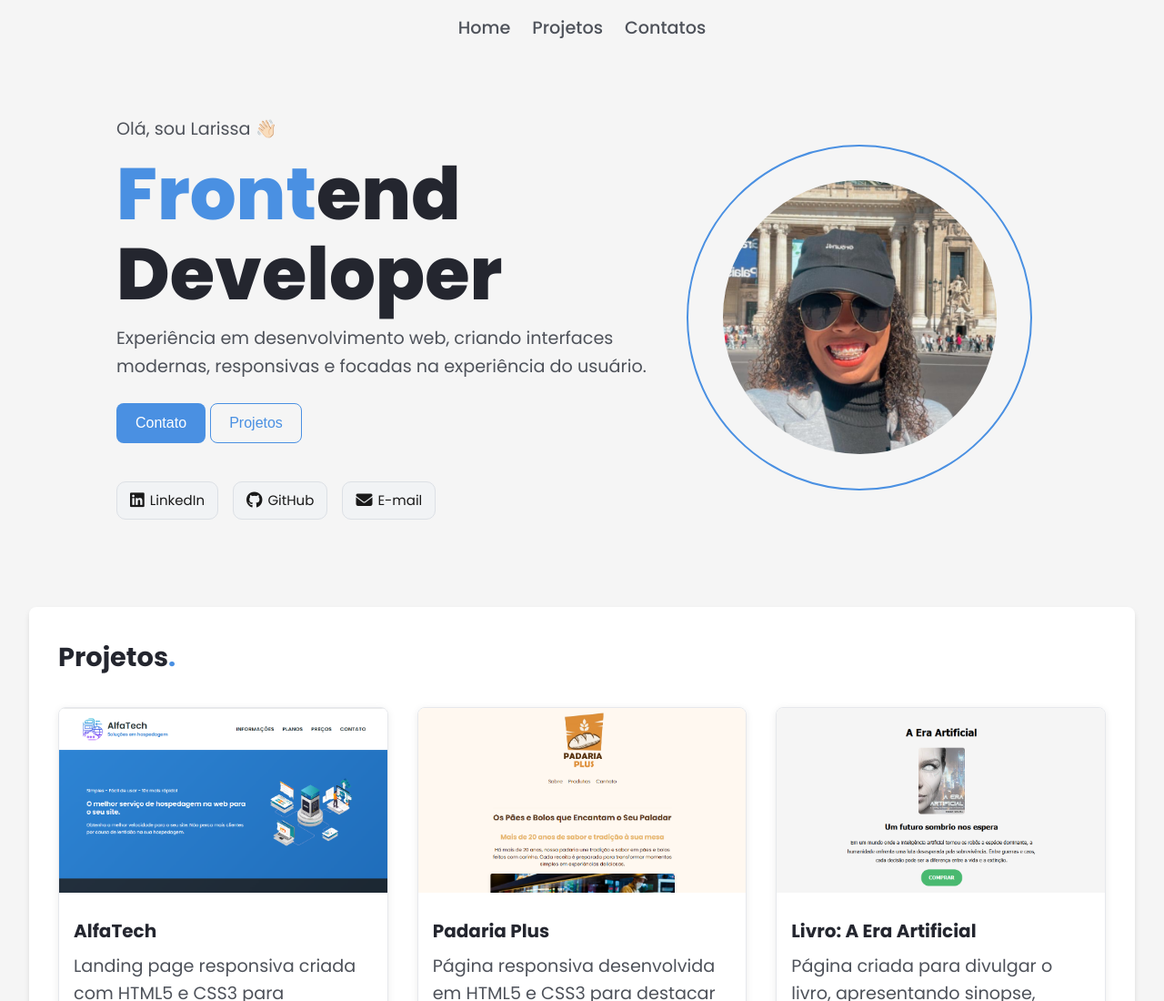
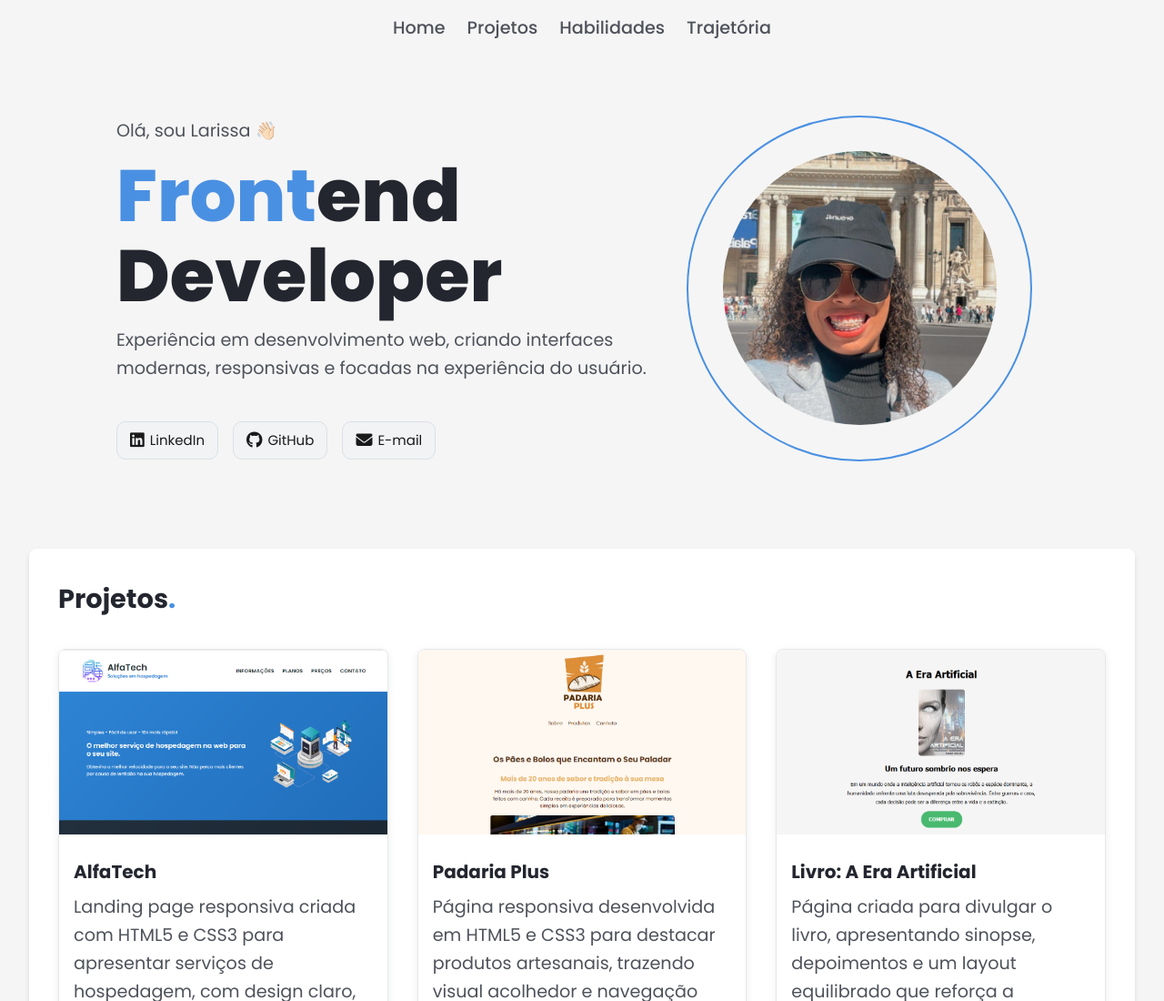
Before and after one commit to lari-dias/curriculo-larissa, a plain HTML site: page aula_001/index.html in a window 1280 px wide. Shown: the top 1100 px of the page at 91% size. Drawn offline with Linux system fonts and the light colour scheme.

Commit message:
curriculo-larissa

```diff
--- a/aula_001/index.html
+++ b/aula_001/index.html
@@ -21,9 +21,10 @@
     <header>
       <nav>
         <ul>
-          <li>Home</li>
-          <li>Projetos</li>
-          <li>Contatos</li>
+          <a href="#hero"><li>Home</li></a>
+          <a href="#projects"><li>Projetos</li></a>
+          <a href="#skills"><li>Habilidades</li></a>
+          <a href="#trajectory"><li>Trajetória</li></a>
         </ul>
       </nav>
     </header>
@@ -38,11 +39,6 @@
             Experiência em desenvolvimento web, criando interfaces modernas,
             responsivas e focadas na experiência do usuário.
           </p>
-
-          <div class="buttons">
-            <button class="primary">Contato</button>
-            <button class="outline">Projetos</button>
-          </div>
 
           <div class="social-links">
             <a
@@ -85,7 +81,7 @@
             </figure>
           </article>
 
-          <article class="project">
+          <article class="project" id="projects">
             <figure>
               <img src="./img/projeto-tres.png" alt="Padaria Plus preview" />
               <figcaption>
@@ -149,7 +145,7 @@
         </div>
       </section>
 
-      <section class="skills">
+      <section class="skills" id="skills">
         <h2 title="title-skills">Habilidades<span class="emphasis">.</span></h2>
         <ul class="skills-list">
           <li>HTML5</li>
@@ -164,7 +160,7 @@
         </ul>
       </section>
 
-      <section class="history">
+      <section class="history" id="trajectory">
         <h2 title="title-history">Trajetória<span class="emphasis">.</span></h2>
         <p>
           Formada em
--- a/aula_001/style.css
+++ b/aula_001/style.css
@@ -56,6 +56,11 @@ header nav ul li:hover {
   color: var(--primary-color);
 }
 
+header a {
+  text-decoration: none;
+  color: inherit;
+}
+
 #hero {
   display: grid;
   grid-template-columns: 1.2fr 0.8fr;
@@ -93,36 +98,6 @@ header nav ul li:hover {
   aspect-ratio: 1 / 1;
   object-fit: cover;
   border-radius: 50%;
-}
-
-button {
-  border: 1px solid transparent;
-  border-radius: 0.5rem;
-  cursor: pointer;
-  font-size: 1rem;
-  font-weight: 500;
-  padding: 0.75rem 1.25rem;
-  transition: all 0.3s ease;
-}
-
-button.primary {
-  background-color: var(--primary-color);
-  color: #fff;
-}
-
-button.outline {
-  background-color: transparent;
-  border: 1px solid var(--primary-color);
-  color: var(--primary-color);
-}
-
-button.primary:hover {
-  background-color: #3a7acc;
-}
-
-button.outline:hover {
-  background-color: var(--primary-color);
-  color: #fff;
 }
 
 .social-links {
```
